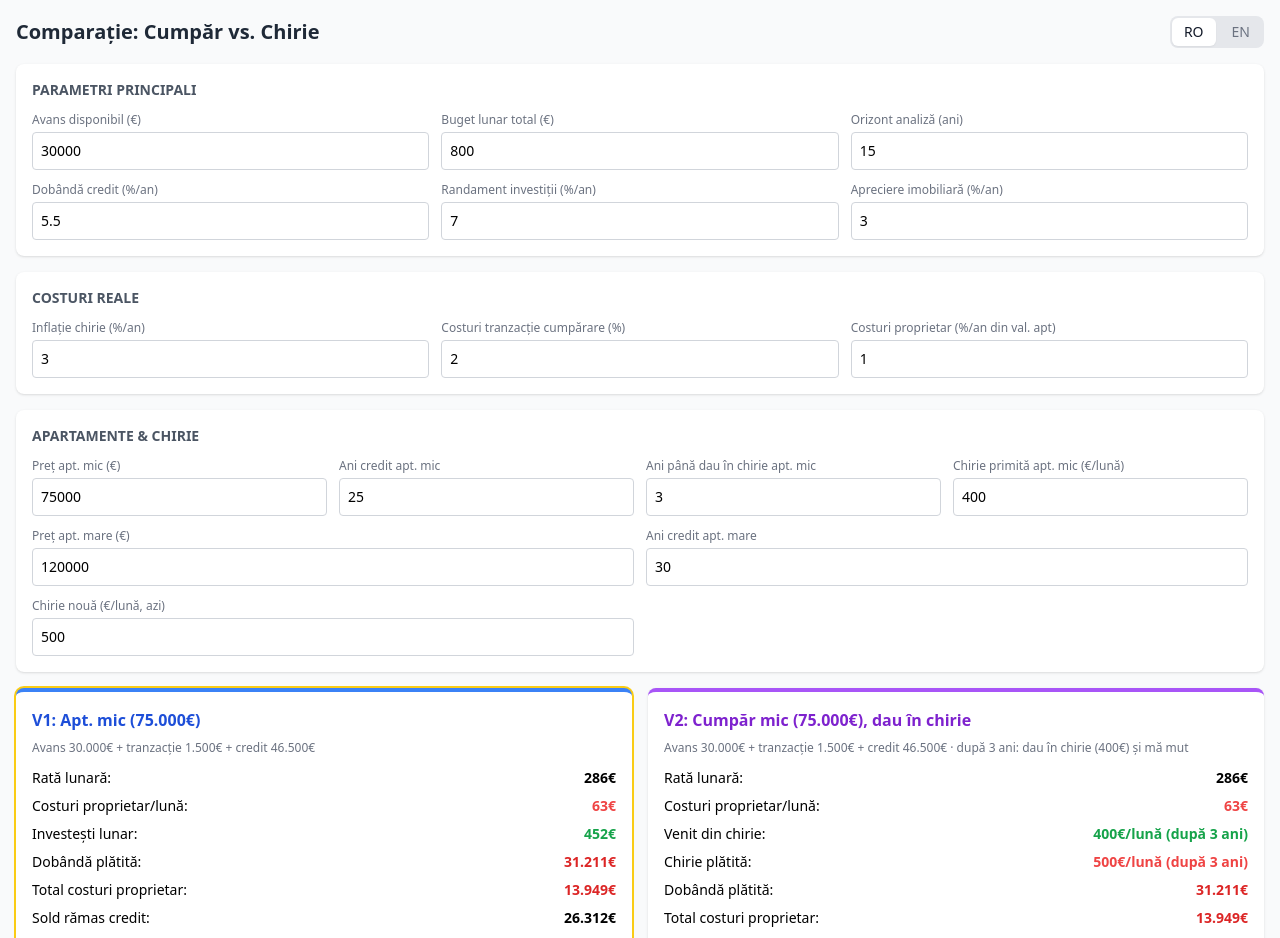
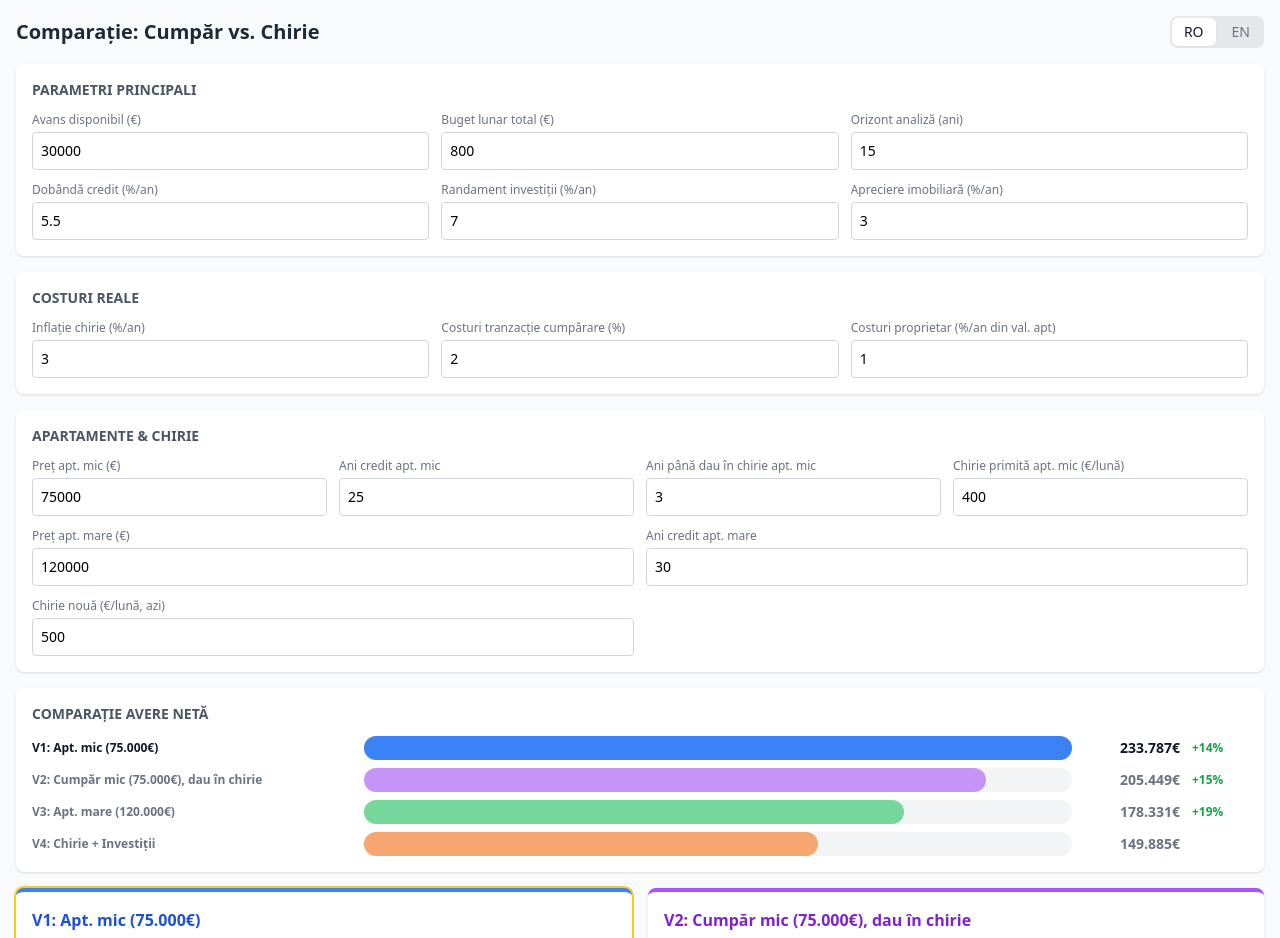
Before and after one commit to doringeman/buy-vs-rent, a React (Vite) app: page / in a window 1280 px wide. Shown: the top 938 px of the page. Built offline with nearby package versions, Linux system fonts and the light colour scheme.

Commit message:
feat: add ranked net worth bar chart comparing all scenarios
Signed-off-by: Dorin Geman <doringeman@gmail.com>

```diff
--- a/src/App.jsx
+++ b/src/App.jsx
@@ -54,6 +54,7 @@ const translations = {
     note3: (v) => `✅ Costuri proprietar (${v}%/an) – reparații, impozit, fond rulment – scad investiția lunară`,
     note4: "✅ Investiții lunare din diferența buget - rată/chirie - costuri",
     note5: "⚠️ Nu include: inflația ratei (dacă dobândă variabilă), impozit pe câștig capital, inflația costurilor proprietar",
+    summary: "COMPARAȚIE AVERE NETĂ",
     showFormulas: "▶ Arată formulele",
     hideFormulas: "▼ Ascunde formulele",
     fCredit: "Credit = Preț + Tranzacție - Avans",
@@ -124,6 +125,7 @@ const translations = {
     note3: (v) => `✅ Owner costs (${v}%/yr) – repairs, tax, maintenance – reduce monthly investment`,
     note4: "✅ Monthly investments from budget minus payment/rent minus costs",
     note5: "⚠️ Not included: variable rate changes, capital gains tax, owner cost inflation",
+    summary: "NET WORTH COMPARISON",
     showFormulas: "▶ Show formulas",
     hideFormulas: "▼ Hide formulas",
     fCredit: "Mortgage = Price + Transaction - Down payment",
@@ -384,6 +386,39 @@ export default function App() {
         </div>
       </div>
 
+      {best > 0 && (() => {
+        const bars = [
+          { label: t.v1Title(fmt(smallAptPrice)), color: "bg-blue-500", nw: nw1 },
+          { label: t.v2Title(fmt(smallAptPrice)), color: "bg-purple-500", nw: nw2 },
+          { label: t.v3Title(fmt(largeAptPrice)), color: "bg-green-500", nw: nw3 },
+          { label: t.v4Title, color: "bg-orange-500", nw: nw4 },
+        ].sort((a, b) => b.nw - a.nw);
+        return (
+          <div className="bg-white rounded-lg shadow p-4 mb-4">
+            <h2 className="font-semibold text-sm text-gray-600 mb-3">{t.summary}</h2>
+            <div className="space-y-2">
+              {bars.map((b, i) => {
+                const below = bars[i + 1];
+                const pct = below && below.nw > 0 ? Math.round((b.nw - below.nw) / below.nw * 100) : 0;
+                return (
+                  <div key={b.label} className="flex items-center gap-3">
+                    <span className={`text-xs font-semibold shrink-0 w-80 ${i === 0 ? "text-gray-900" : "text-gray-500"}`}>{b.label}</span>
+                    <div className="flex-1 bg-gray-100 rounded-full h-6 relative">
+                      <div
+                        className={`${b.color} h-6 rounded-full transition-all duration-500 ${i === 0 ? "opacity-100" : "opacity-60"}`}
+                        style={{ width: `${Math.max(0, (b.nw / best) * 100)}%` }}
+                      />
+                    </div>
+                    <span className={`text-sm font-semibold w-24 text-right ${i === 0 ? "text-gray-900" : "text-gray-500"}`}>{fmt(b.nw)}€</span>
+                    <span className="text-xs text-green-600 font-semibold w-14">{pct > 0 ? `+${pct}%` : ""}</span>
+                  </div>
+                );
+              })}
+            </div>
+          </div>
+        );
+      })()}
+
       <div className="grid md:grid-cols-2 gap-4 mb-4">
         <div className={`bg-white rounded-lg shadow p-4 border-t-4 border-blue-500 ${highlight(nw1)}`}>
           <h3 className="font-bold text-blue-700 mb-2">{t.v1Title(fmt(smallAptPrice))}</h3>
```
